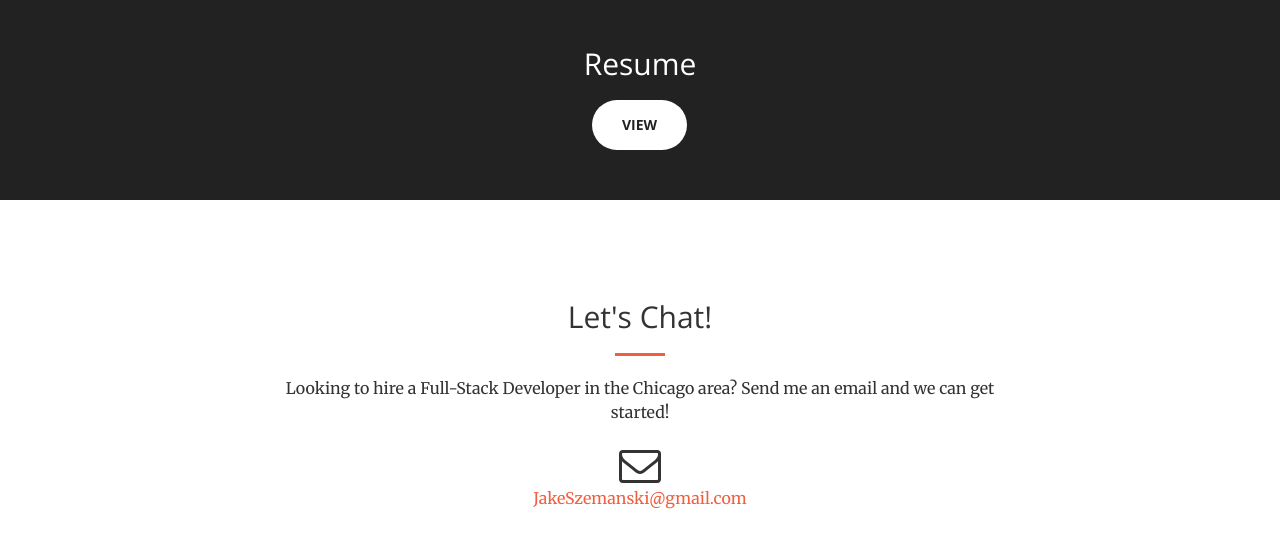
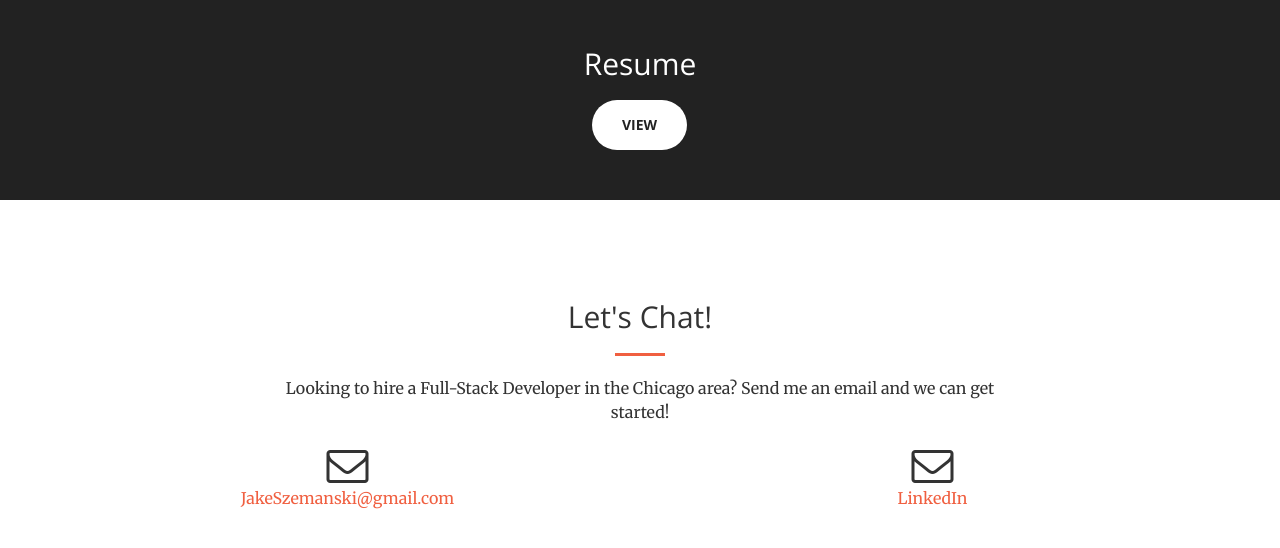
Before and after one commit to jakeszemanski/jakeszemanski.github.io, a website: page index.html in a window 1280 px wide. Shown: the part 1997-2545 px from the top of the page. Drawn offline with nearby package versions, Linux system fonts and the light colour scheme.

Commit message:
Added linkedin

```diff
--- a/index.html
+++ b/index.html
@@ -204,9 +204,13 @@
                     <p>Looking to hire a Full-Stack Developer in the Chicago area? Send me an email and we can get started!</p>
                 </div>
 
-                <div class="col-lg-12 text-center">
+                <div class="col-lg-6 text-center">
                     <i class="fa fa-envelope-o fa-3x sr-contact"></i>
                     <p><a href="mailto:jjsze13@gmail.com">JakeSzemanski@gmail.com</a></p>
+                </div>
+                 <div class="col-lg-6 text-center">
+                    <i class="fa fa-envelope-o fa-3x sr-contact"></i>
+                    <p><a href="https://www.linkedin.com/in/jacob-szemanski/">LinkedIn</a></p>
                 </div>
             </div>
         </div>
```
